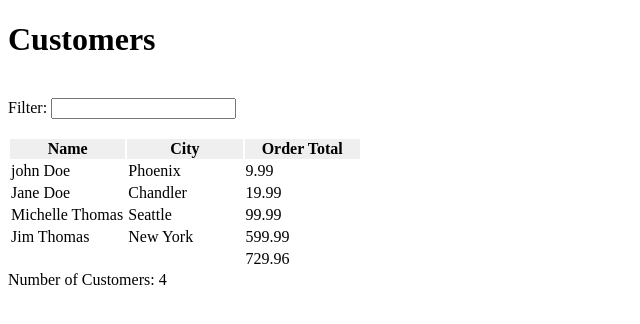
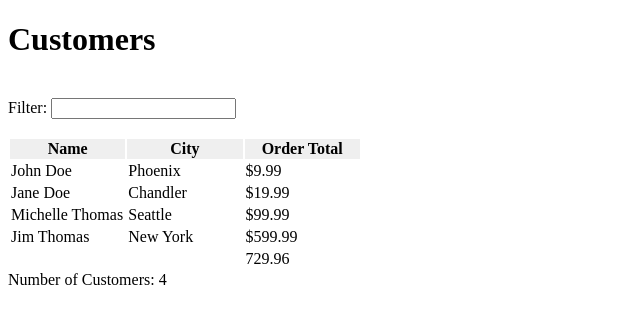
Before and after one commit to jontran8998/Angular-Demo-App, an Angular app: page / in a window 1280 px wide. Shown: the top 324 px of the page, without its empty margins (0-640 px from the left). Built offline with nearby package versions, Linux system fonts and the light colour scheme.

Commit message:
Create custom pipe and add event binding

```diff
--- a/src/app/customers/customers-list/customers-list.component.html
+++ b/src/app/customers/customers-list/customers-list.component.html
@@ -4,19 +4,19 @@
 <table class="table table-hover">
     <thead>
         <tr>
-            <th>Name</th>
-            <th>City</th>
-            <th>Order Total</th>
+            <th (click)="sort('name')">Name</th>
+            <th (click)="sort('city')">City</th>
+            <th (click)="sort('orderTotal')">Order Total</th>
         </tr>
     </thead>
     <tr *ngFor="let cust of filteredCustomers">
         <td>
             <a>
-                {{ cust.name }}
+                {{ cust.name | capitalize }}
             </a>
         </td>
         <td>{{ cust.city }}</td>
-        <td>{{ cust.orderTotal }}</td>
+        <td>{{ cust.orderTotal | currency:currencyCode:'symbol' }}</td>
     </tr>
     <tr *ngIf="filteredCustomers && filteredCustomers.length">
         <td colspan="2">&nbsp;</td>
--- a/src/app/customers/customers-list/customers-list.component.ts
+++ b/src/app/customers/customers-list/customers-list.component.ts
@@ -7,6 +7,7 @@
   styleUrls: ['./customers-list.component.css']
 })
 export class CustomersListComponent implements OnInit {
+  // tslint:disable-next-line: variable-name
   private _customers: ICustomer[] = [];
   @Input() get customers(): ICustomer[] {
     return this._customers;
@@ -34,6 +35,10 @@
     this.filteredCustomers.forEach((cust: ICustomer) => {
         this.customersOrderTotal += cust.orderTotal;
     });
-}
+  }
+
+  sort(prop: string) {
+    // A sorter service will handle the sorting
+  }
 
 }
--- a/src/app/customers/customers.module.ts
+++ b/src/app/customers/customers.module.ts
@@ -3,10 +3,11 @@
 import { CustomersComponent } from './customers.component';
 import { CustomersListComponent } from './customers-list/customers-list.component';
 import { FilterTextboxComponent } from './filter-textbox/filter-textbox.component';
+import { SharedModule } from '../shared/shared.module';
 
 @NgModule({
     declarations: [CustomersComponent, CustomersListComponent, FilterTextboxComponent],
-    imports: [CommonModule],
+    imports: [CommonModule, SharedModule],
     exports: [CustomersComponent],
 })
 
--- /dev/null
+++ b/src/app/shared/capitalize.pipe.ts
@@ -0,0 +1,11 @@
+import { Pipe, PipeTransform } from '@angular/core';
+
+@Pipe({ name: 'capitalize' })
+export class CapitalizePipe implements PipeTransform {
+    transform(value: any) {
+        if (value) {
+            return value.charAt(0).toUpperCase() + value.slice(1);
+        }
+        return value;
+    }
+}
--- a/src/app/shared/shared.module.ts
+++ b/src/app/shared/shared.module.ts
@@ -1,8 +1,10 @@
 import { NgModule} from '@angular/core';
+import { CapitalizePipe } from './capitalize.pipe';
+
 
 @NgModule({
-    declarations: [],
-    exports: []
+    declarations: [CapitalizePipe],
+    exports: [CapitalizePipe]
 })
 
 export class SharedModule { }
```
